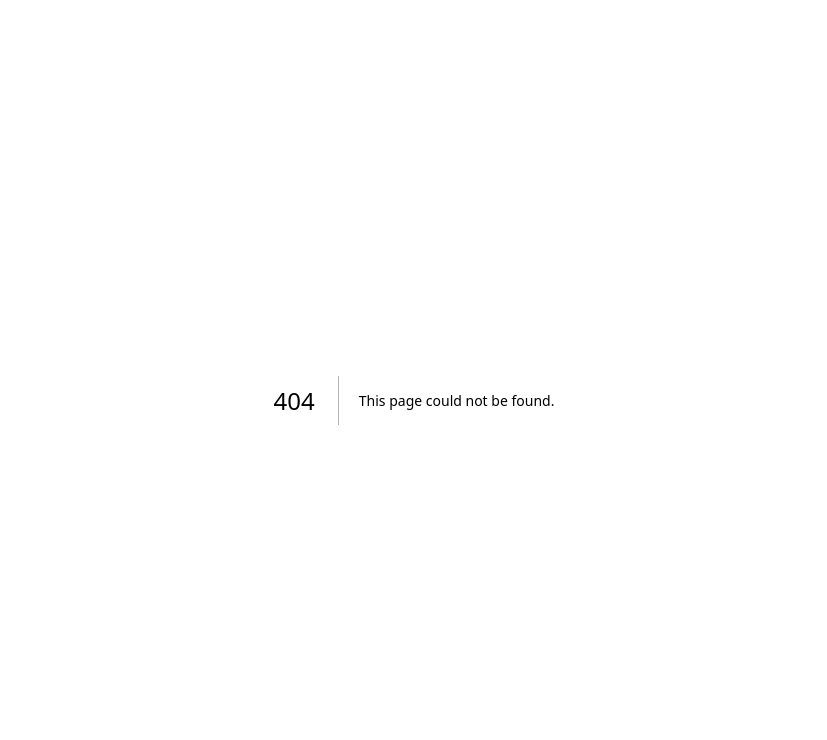
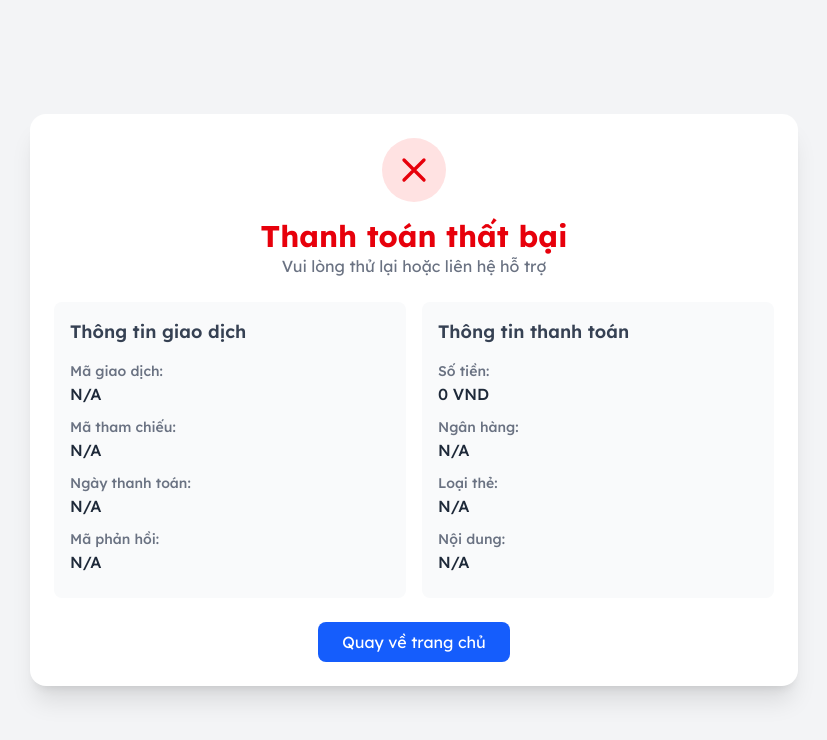
Before and after one commit to Hiennguyen278610/CNPM, a Next.js app in the folder frontend/: page /vnpay-return in a window 1280 px wide. Before the commit this address had no page. Shown: the top 740 px of the page, without its empty margins (226-1053 px from the left). Built offline with nearby package versions, Linux system fonts and the light colour scheme; what @ant-design/nextjs-registry would draw is missing.

Commit message:
no no no

```diff
--- a/frontend/src/app/order/components/cartItem.tsx
+++ b/frontend/src/app/order/components/cartItem.tsx
@@ -15,7 +15,6 @@ interface CartItemProps {
 
 export default function CartItem({ dishName, dishPrice, dishImage, dishQuantity, dishOptions=[],
      onIncrement, onDecrement, onDelete }: CartItemProps) {
-    console.log(dishOptions)
     return (
         <div className="cart-item h-auto flex flex-r">
             <div className="w-1/5 aspect-square select-none">
--- a/frontend/src/app/order/page.tsx
+++ b/frontend/src/app/order/page.tsx
@@ -48,7 +48,12 @@ export default function OrderLayout() {
           onDelete={deleteItem}
         />
         <CartFooter
-          onClick={() => router.push('/order/payment')}
+          onClick={() =>
+            { if (cartItems.length === 0) {
+              alert("Giỏ hàng trống!");
+              return;
+            }
+              router.push('/order/payment')}}
           totalPrice={getTotalPrice()}
         />
       </div>
--- a/frontend/src/app/order/payment/components/cartItemPayment.tsx
+++ b/frontend/src/app/order/payment/components/cartItemPayment.tsx
@@ -2,19 +2,47 @@ interface CartItemProps {
   dishName: string;
   dishPrice: number;
   dishQuantity: number;
+  dishOptions: {
+    id: number;
+    label: string;
+    price: number;
+  }[];
 }
-export default function CartItemPayment({ dishName, dishPrice, dishQuantity}: CartItemProps) {
+export default function CartItemPayment({
+  dishName,
+  dishPrice,
+  dishQuantity,
+  dishOptions = [],
+}: CartItemProps) {
   return (
     <div className="cart-item h-auto flex flex-r !border-2 rounded-3xl bg-light shadow-lg hover:shadow-xl transition-all duration-300 ease-in-out">
       <div className="w-full h-full flex flex-col !px-5 !py-2 !mb-2">
-                <div className="w-full h-1/3 text-xl select-none flex justify-between" >
+        <div className="w-full h-1/3 text-xl select-none flex justify-between">
           <span>{dishName}</span>
-                    <span className="text-accent text-lg select-none"> [ x{dishQuantity} ]</span>
+          <span className="text-accent text-lg select-none">
+            {" "}
+            [ x{dishQuantity} ]
+          </span>
         </div>
+        <span className="text-sml text-gray-400">
+          Add :{" "}
+          {dishOptions.length === 0
+            ? "None"
+            : dishOptions.map((option, index) => (
+                <span key={index}>
+                  {option.label}
+                  {index < dishOptions.length - 1 && ", "}
+                </span>
+              ))}
+        </span>
         <div className="w-full h-2/3 flex flex-row justify-between items-center">
-                    <span className="text-lg select-none">price: ${dishPrice.toFixed(2)}</span>
+          <span className="text-lg select-none">
+            price: ${dishPrice.toFixed(2)}
+          </span>
           <div className="flex flex-row gap-2">
-                        <span className="text-accent text-lg select-none">${(dishPrice * dishQuantity).toFixed(2)}</span>
+            <span className="text-accent text-lg select-none">
+              ${(dishPrice * dishQuantity).toFixed(2)}
+            </span>
           </div>
         </div>
       </div>
--- a/frontend/src/app/order/payment/components/cartListPayment.tsx
+++ b/frontend/src/app/order/payment/components/cartListPayment.tsx
@@ -1,15 +1,8 @@
+import { useCart } from "@/context/CartContext";
 import CartItemPayment from "./cartItemPayment";
-const cartList = [
-  { dishName: "Chocolate Lava Cake", dishPrice: 159.99, dishQuantity: 2 },
-  { dishName: "Seafood Paella", dishPrice: 199.99, dishQuantity: 1 },
-  { dishName: "Grilled Salmon", dishPrice: 249.99, dishQuantity: 1 },
-  { dishName: "Lobster Bisque", dishPrice: 299.99, dishQuantity: 1 },
-  { dishName: "Crab Cakes", dishPrice: 349.99, dishQuantity: 1 },
-  { dishName: "Shrimp Scampi", dishPrice: 399.99, dishQuantity: 1 },
-  { dishName: "Tuna Tartare", dishPrice: 449.99, dishQuantity: 1 },
-];
 
 export default function CartListPayment() {
+  const { cartItems } = useCart();
   return (
     <div className="w-full h-13/20 overflow-y-scroll !p-2 flex flex-col gap-4">
       <div className="w-full h-1/10 flex items-center !p-2">
@@ -20,12 +13,13 @@ export default function CartListPayment() {
         <div className="flex-1 h-px bg-dark"></div>
       </div>
       <div className="w-full h-full overflow-y-scroll !p-2 flex flex-col gap-4">
-        {cartList.map((dish, index) => (
+        {cartItems.map((dish: any, index: number) => (
           <CartItemPayment
             key={index}
             dishName={dish.dishName}
             dishPrice={dish.dishPrice}
-            dishQuantity={dish.dishQuantity}
+            dishQuantity={dish.quantity}
+            dishOptions={dish.dishOptions}
           />
         ))}
       </div>
--- a/frontend/src/app/order/payment/components/menuFooterListPayment.tsx
+++ b/frontend/src/app/order/payment/components/menuFooterListPayment.tsx
@@ -1,22 +1,12 @@
 import React from "react";
 import { v4 as uuidv4 } from "uuid";
-
-const cartList = [
-  { dishName: "Chocolate Lava Cake", dishPrice: 159.99, dishQuantity: 2 },
-  { dishName: "Seafood Paella", dishPrice: 199.99, dishQuantity: 1 },
-  { dishName: "Grilled Salmon", dishPrice: 249.99, dishQuantity: 1 },
-  { dishName: "Lobster Bisque", dishPrice: 299.99, dishQuantity: 1 },
-  { dishName: "Crab Cakes", dishPrice: 349.99, dishQuantity: 1 },
-  { dishName: "Shrimp Scampi", dishPrice: 399.99, dishQuantity: 1 },
-  { dishName: "Tuna Tartare", dishPrice: 449.99, dishQuantity: 1 },
-];
+import { useCart } from "@/context/CartContext";
 
 export default function MenuFooterListPayment() {
-  const discount = 0; // Giả sử không có giảm giá
-  const subTotal = cartList.reduce(
-    (sum, item) => sum + item.dishPrice * item.dishQuantity,
-    0
-  );
+  const { cartItems, getTotalPrice } = useCart();
+
+  const subTotal = getTotalPrice();
+  const discount = 0;
   const total = subTotal - discount;
 
   const handleApplyPromo = () => {
@@ -27,6 +17,10 @@ export default function MenuFooterListPayment() {
   };
   const handlePayNow = () => {
     const orderId = uuidv4();
+    if (cartItems.length === 0) {
+      alert("Giỏ hàng trống!");
+      return;
+    }
     window.location.href = `http://localhost:8080/backend/api/vnpay/vnpay-url?total=${total}&orderId=${orderId}`;
   };
   return (
--- a/frontend/src/app/order/payment/page.tsx
+++ b/frontend/src/app/order/payment/page.tsx
@@ -3,6 +3,7 @@ import CartListPayment from "./components/cartListPayment";
 import MenuLeftHeadPayment from "./components/menuHeaderListPayment";
 import MenuFooterListPayment from "./components/menuFooterListPayment";
 import { useRouter } from "next/navigation";
+import { useCart } from "@/context/CartContext";
 
 export default function Payment() {
   const router = useRouter();
--- /dev/null
+++ b/frontend/src/app/vnpay-return/page.tsx
@@ -0,0 +1,148 @@
+"use client";
+import { useSearchParams } from "next/navigation";
+
+export default function VnPayReturn() {
+  const searchParams = useSearchParams();
+
+  const vnp_Amount = searchParams.get("vnp_Amount");
+  const vnp_BankCode = searchParams.get("vnp_BankCode");
+  const vnp_BankTranNo = searchParams.get("vnp_BankTranNo");
+  const vnp_CardType = searchParams.get("vnp_CardType");
+  const vnp_OrderInfo = searchParams.get("vnp_OrderInfo");
+  const vnp_PayDate = searchParams.get("vnp_PayDate");
+  const vnp_ResponseCode = searchParams.get("vnp_ResponseCode");
+  const vnp_TmnCode = searchParams.get("vnp_TmnCode");
+  const vnp_TransactionNo = searchParams.get("vnp_TransactionNo");
+  const vnp_TransactionStatus = searchParams.get("vnp_TransactionStatus");
+  const vnp_TxnRef = searchParams.get("vnp_TxnRef");
+
+  const isSuccess = vnp_ResponseCode === "00" && vnp_TransactionStatus === "00";
+
+  // Format số tiền (chia cho 100 vì VNPAY trả về số tiền nhân 100)
+  const formattedAmount = vnp_Amount ? parseInt(vnp_Amount) / 100 : 0;
+
+  // Format ngày thanh toán từ định dạng yyyyMMddHHmmss
+  const formatPayDate = (dateString: string | null) => {
+    if (!dateString) return "N/A";
+
+    const year = dateString.substring(0, 4);
+    const month = dateString.substring(4, 6);
+    const day = dateString.substring(6, 8);
+    const hour = dateString.substring(8, 10);
+    const minute = dateString.substring(10, 12);
+    const second = dateString.substring(12, 14);
+
+    return `${hour}:${minute}:${second} ${day}/${month}/${year} `;
+  };
+
+  return (
+    <div className="flex flex-col items-center justify-center min-h-[100vh] bg-gray-100 !p-4">
+      <div className="bg-white shadow-xl rounded-2xl !p-6 w-full max-w-3xl">
+        <div className="flex flex-col items-center !mb-6">
+          <div
+            className={`w-16 h-16 rounded-full flex items-center justify-center !mb-4 ${
+              isSuccess ? "bg-green-100" : "bg-red-100"
+            }`}
+          >
+            {isSuccess ? (
+              <svg
+                className="w-10 h-10 text-green-600"
+                fill="none"
+                stroke="currentColor"
+                viewBox="0 0 24 24"
+                xmlns="http://www.w3.org/2000/svg"
+              >
+                <path
+                  strokeLinecap="round"
+                  strokeLinejoin="round"
+                  strokeWidth={2}
+                  d="M5 13l4 4L19 7"
+                />
+              </svg>
+            ) : (
+              <svg
+                className="w-10 h-10 text-red-600"
+                fill="none"
+                stroke="currentColor"
+                viewBox="0 0 24 24"
+                xmlns="http://www.w3.org/2000/svg"
+              >
+                <path
+                  strokeLinecap="round"
+                  strokeLinejoin="round"
+                  strokeWidth={2}
+                  d="M6 18L18 6M6 6l12 12"
+                />
+              </svg>
+            )}
+          </div>
+          <h1
+            className={`text-3xl font-bold ${
+              isSuccess ? "text-green-600" : "text-red-600"
+            }`}
+          >
+            {isSuccess ? "Thanh toán thành công!" : "Thanh toán thất bại"}
+          </h1>
+          <p className="text-gray-500 mt-2">
+            {isSuccess
+              ? "Cảm ơn bạn đã sử dụng dịch vụ"
+              : "Vui lòng thử lại hoặc liên hệ hỗ trợ"}
+          </p>
+        </div>
+
+        <div className="grid grid-cols-1 md:grid-cols-2 !gap-4">
+          <div className="bg-gray-50 !p-4 rounded-lg">
+            <h2 className="font-semibold text-lg !mb-3 text-gray-700">
+              Thông tin giao dịch
+            </h2>
+            <InfoRow label="Mã giao dịch" value={vnp_TransactionNo} />
+            <InfoRow label="Mã tham chiếu" value={vnp_TxnRef} />
+            <InfoRow
+              label="Ngày thanh toán"
+              value={formatPayDate(vnp_PayDate)}
+            />
+            <InfoRow label="Mã phản hồi" value={vnp_ResponseCode} />
+          </div>
+
+          <div className="bg-gray-50 !p-4 rounded-lg">
+            <h2 className="font-semibold text-lg !mb-3 text-gray-700">
+              Thông tin thanh toán
+            </h2>
+            <InfoRow
+              label="Số tiền"
+              value={`${formattedAmount.toLocaleString()} VND`}
+            />
+            <InfoRow label="Ngân hàng" value={vnp_BankCode} />
+            <InfoRow label="Loại thẻ" value={vnp_CardType} />
+            <InfoRow label="Nội dung" value={vnp_OrderInfo} />
+          </div>
+        </div>
+
+        <div className="!mt-6 flex justify-center">
+          <button
+            onClick={() => (window.location.href = "/")}
+            className="!px-6 !py-2 bg-blue-600 text-white rounded-lg hover:bg-blue-700 transition-colors"
+          >
+            Quay về trang chủ
+          </button>
+        </div>
+      </div>
+    </div>
+  );
+}
+
+// Component phụ để hiển thị thông tin
+function InfoRow({
+  label,
+  value,
+}: {
+  label: string;
+  value: string | null | undefined;
+}) {
+  return (
+    <div className="!mb-2 !last:mb-0">
+      <span className="text-sm font-medium text-gray-500">{label}:</span>
+      <p className="text-gray-800 font-medium">{value || "N/A"}</p>
+    </div>
+  );
+}
--- a/frontend/src/context/CartContext.tsx
+++ b/frontend/src/context/CartContext.tsx
@@ -67,10 +67,9 @@ export const CartProvider = ({ children }: { children: React.ReactNode }) => {
           }
 
         const getTotalPrice = () => {
-            return cartItems.reduce((sum, dish) => {
-            const optionsPrice = dish.options?.reduce((optSum: number, option: any) => optSum + option.price, 0) || 0;
-            return sum + (dish.dishPrice + optionsPrice) * dish.quantity;
-            }, 0);
+          return cartItems.reduce((sum, dish) => {
+            return sum + dish.dishPrice * dish.quantity;
+          }, 0);
         };
 
         const getTotalQuantity = () => {
```
Lines whose indentation alone changed are shown as unchanged.
